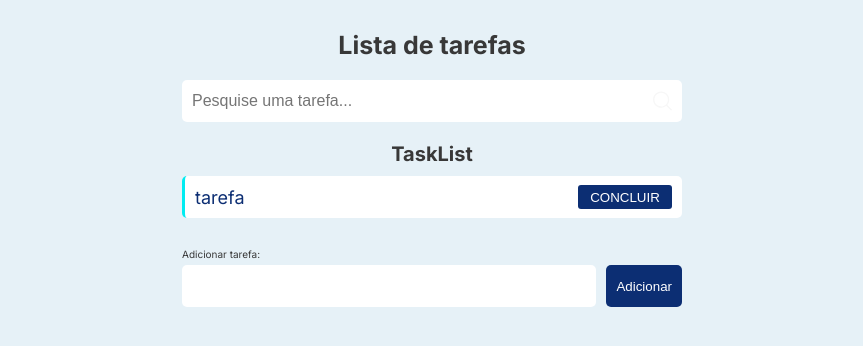
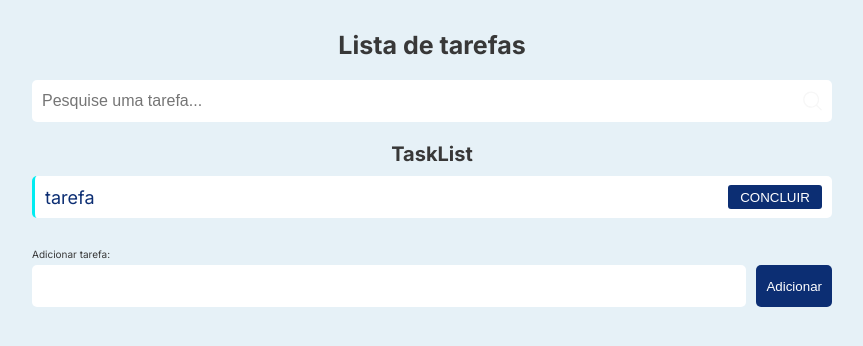
Before and after one commit to MatheusAbreuTech/duosystem-test-frontEnd, a Next.js app: page / in a window 1280 px wide. Shown: the top 346 px of the page, without its empty margins (208-1071 px from the left). Built offline with nearby package versions, Linux system fonts and the light colour scheme.

Commit message:
style: modifying the style of the main component

```diff
--- a/src/components/Main/styles.ts
+++ b/src/components/Main/styles.ts
@@ -3,7 +3,7 @@
 import styled from 'styled-components'
 
 export const Wrapper = styled.main`
-  max-width: 50rem;
+  max-width: 80rem;
   width: 100%;
   display: flex;
   flex-direction: column;
```
